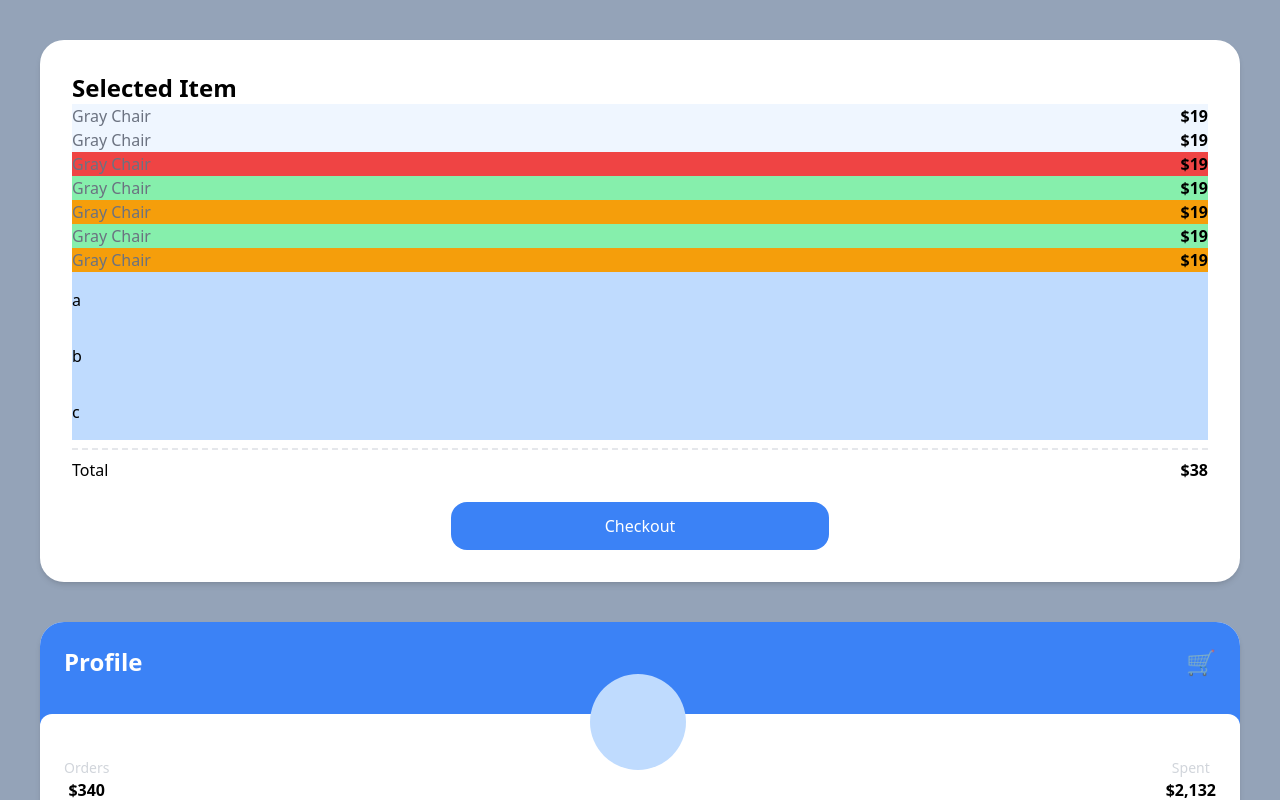
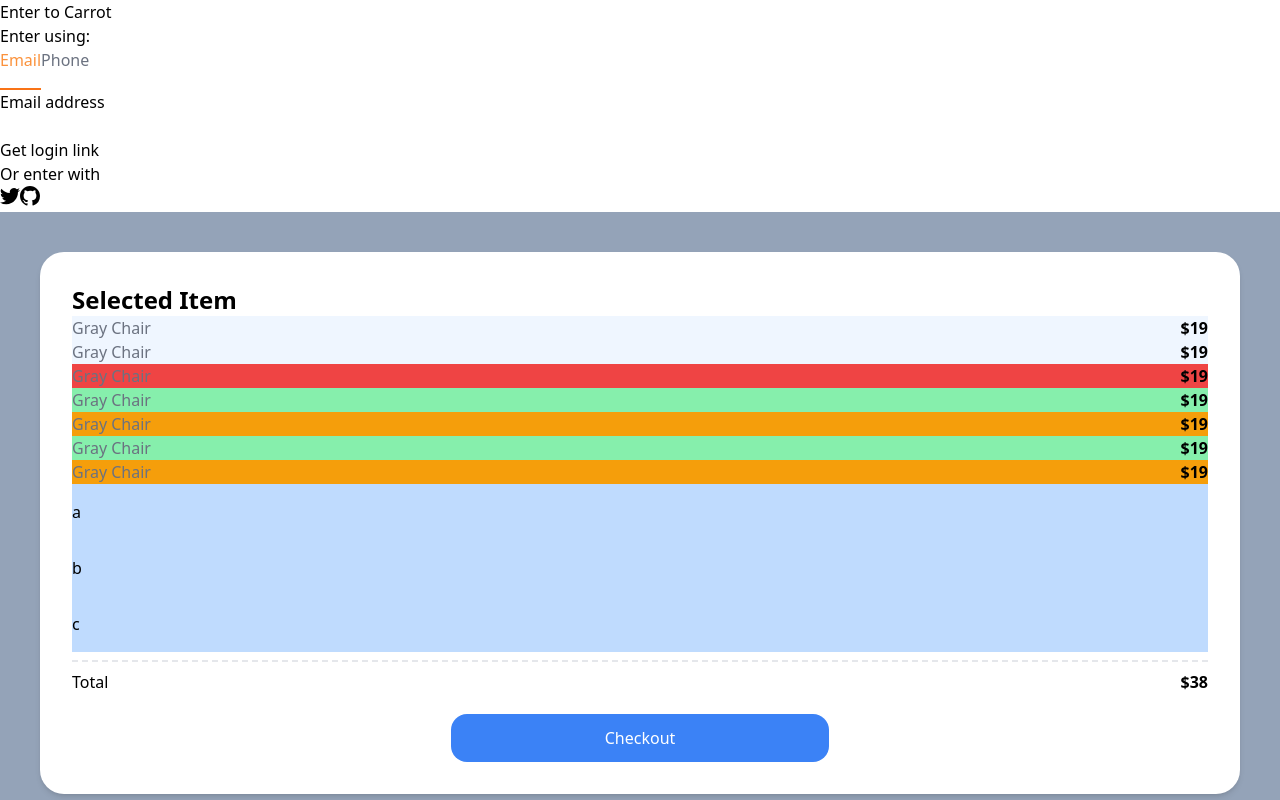
Before and after one commit to ddozza54/carrot-market, a Next.js app: page / in a window 1280 px wide. Shown: the top 800 px of the page. Built offline with nearby package versions, Linux system fonts and the light colour scheme.

Commit message:
5.1 Auth part One - 경우에 따른 className 만들

```diff
--- /dev/null
+++ b/pages/Enter.tsx
@@ -0,0 +1,98 @@
+import { useState } from "react";
+
+function cls(...classnames: string[]) {
+  return classnames.join(" ");
+}
+
+export default function Enter() {
+  const [method, setMethod] = useState<"email" | "phone">("email");
+  const onEmailClick = () => setMethod("email");
+  const onPhoneClick = () => setMethod("phone");
+  return (
+    <div>
+      <h3>Enter to Carrot</h3>
+      <div>
+        <div>
+          <h5>Enter using:</h5>
+          <div>
+            <button
+              className={cls(
+                "pb-4 font-medium border-b-2",
+                method === "email"
+                  ? "border-orange-500 text-orange-400"
+                  : "border-b-transparent text-gray-500"
+              )}
+              onClick={onEmailClick}
+            >
+              Email
+            </button>
+            <button
+              className={cls(
+                "pb-4 font-medium border-b-2",
+                method === "phone"
+                  ? "border-orange-500 text-orange-400"
+                  : "border-b-transparent text-gray-500"
+              )}
+              onClick={onPhoneClick}
+            >
+              Phone
+            </button>
+          </div>
+        </div>
+        <form>
+          <label>
+            {method === "email" ? "Email address" : null}
+            {method === "phone" ? "Phone number" : null}
+          </label>
+          <div>
+            {method === "email" ? <input type="email" required /> : null}
+            {method === "phone" ? (
+              <div>
+                <span>+82</span>
+                <input type="number" required />
+              </div>
+            ) : null}
+          </div>
+          <button>
+            {method === "email" ? "Get login link" : null}
+            {method === "phone" ? "Get one-time password" : null}
+          </button>
+        </form>
+        <div>
+          <div>
+            <div />
+            <div>
+              <span>Or enter with</span>
+            </div>
+          </div>
+          <div>
+            <button>
+              <svg
+                className="w-5 h-5"
+                aria-hidden="true"
+                fill="currentColor"
+                viewBox="0 0 20 20"
+              >
+                <path d="M6.29 18.251c7.547 0 11.675-6.253 11.675-11.675 0-.178 0-.355-.012-.53A8.348 8.348 0 0020 3.92a8.19 8.19 0 01-2.357.646 4.118 4.118 0 001.804-2.27 8.224 8.224 0 01-2.605.996 4.107 4.107 0 00-6.993 3.743 11.65 11.65 0 01-8.457-4.287 4.106 4.106 0 001.27 5.477A4.073 4.073 0 01.8 7.713v.052a4.105 4.105 0 003.292 4.022 4.095 4.095 0 01-1.853.07 4.108 4.108 0 003.834 2.85A8.233 8.233 0 010 16.407a11.616 11.616 0 006.29 1.84" />
+              </svg>
+            </button>
+            <button>
+              <svg
+                className="w-5 h-5"
+                aria-hidden="true"
+                fill="currentColor"
+                viewBox="0 0 20 20"
+              >
+                <path
+                  fillRule="evenodd"
+                  d="M10 0C4.477 0 0 4.484 0 10.017c0 4.425 2.865 8.18 6.839 9.504.5.092.682-.217.682-.483 0-.237-.008-.868-.013-1.703-2.782.605-3.369-1.343-3.369-1.343-.454-1.158-1.11-1.466-1.11-1.466-.908-.62.069-.608.069-.608 1.003.07 1.531 1.032 1.531 1.032.892 1.53 2.341 1.088 2.91.832.092-.647.35-1.088.636-1.338-2.22-.253-4.555-1.113-4.555-4.951 0-1.093.39-1.988 1.029-2.688-.103-.253-.446-1.272.098-2.65 0 0 .84-.27 2.75 1.026A9.564 9.564 0 0110 4.844c.85.004 1.705.115 2.504.337 1.909-1.296 2.747-1.027 2.747-1.027.546 1.379.203 2.398.1 2.651.64.7 1.028 1.595 1.028 2.688 0 3.848-2.339 4.695-4.566 4.942.359.31.678.921.678 1.856 0 1.338-.012 2.419-.012 2.747 0 .268.18.58.688.482A10.019 10.019 0 0020 10.017C20 4.484 15.522 0 10 0z"
+                  clipRule="evenodd"
+                />
+              </svg>
+            </button>
+          </div>
+        </div>
+      </div>
+    </div>
+  );
+}
--- a/pages/index.tsx
+++ b/pages/index.tsx
@@ -1,119 +1,127 @@
-import { Inter } from 'next/font/google'
-
-const inter = Inter({ subsets: ['latin'] })
+import Enter from "./Enter";
 
 export default function Home() {
   return (
-    <div className='bg-slate-400 py-10 px-10 grid gap-10 min-h-screen'>
-      <div className='bg-white p-8 rounded-3xl shadow-md '>
-        <span className='font-extrabold text-2xl'>Selected Item</span>
-        <ul className=''>
-          {[1, 2].map((v, i) =>
-            <div key={i} className='flex justify-between first:bg-blue-50 last:bg-blue-50'>
-              <span className='text-gray-500'>Gray Chair</span>
-              <span className='font-semibold'> $19</span>
+    <>
+      <Enter />
+      <div className="bg-slate-400 py-10 px-10 grid gap-10 min-h-screen">
+        <div className="bg-white p-8 rounded-3xl shadow-md ">
+          <span className="font-extrabold text-2xl">Selected Item</span>
+          <ul className="">
+            {[1, 2].map((v, i) => (
+              <div
+                key={i}
+                className="flex justify-between first:bg-blue-50 last:bg-blue-50"
+              >
+                <span className="text-gray-500">Gray Chair</span>
+                <span className="font-semibold"> $19</span>
               </div>
-          )
-          }
+            ))}
           </ul>
-        <ul className=''>
-          {[1].map((v, i) =>
-            <div key={i} className='flex justify-between only:bg-red-500'>
-              <span className='text-gray-500'>Gray Chair</span>
-              <span className='font-semibold'> $19</span>
+          <ul className="">
+            {[1].map((v, i) => (
+              <div key={i} className="flex justify-between only:bg-red-500">
+                <span className="text-gray-500">Gray Chair</span>
+                <span className="font-semibold"> $19</span>
               </div>
-          )
-          }
+            ))}
           </ul>
-        <ul className=''>
-          {[1, 2, 3, 4].map((v, i) =>
-            <div key={i} className='flex justify-between even:bg-amber-500 odd:bg-green-300'>
-              <span className='text-gray-500'>Gray Chair</span>
-              <span className='font-semibold'> $19</span>
+          <ul className="">
+            {[1, 2, 3, 4].map((v, i) => (
+              <div
+                key={i}
+                className="flex justify-between even:bg-amber-500 odd:bg-green-300"
+              >
+                <span className="text-gray-500">Gray Chair</span>
+                <span className="font-semibold"> $19</span>
               </div>
-          )
-          }
+            ))}
           </ul>
           <ul>
-          {["a", "b", "c", ""].map((v, i) => <li key={i} className='bg-blue-200 py-4 empty:hidden'>{v}</li>)}
+            {["a", "b", "c", ""].map((v, i) => (
+              <li key={i} className="bg-blue-200 py-4 empty:hidden">
+                {v}
+              </li>
+            ))}
           </ul>
-        <div className='mt-2 pt-2 border-t-2 border-dashed flex justify-between'>
-          <span >Total</span>
-          <span className='font-semibold'> $38</span>
+          <div className="mt-2 pt-2 border-t-2 border-dashed flex justify-between">
+            <span>Total</span>
+            <span className="font-semibold"> $38</span>
           </div>
-        <div className='hover:bg-teal-400 bg-blue-500 p-3 mt-5 w-1/3 rounded-2xl text-center mx-auto'>
-          <span className='text-white'>Checkout</span>
+          <div className="hover:bg-teal-400 bg-blue-500 p-3 mt-5 w-1/3 rounded-2xl text-center mx-auto">
+            <span className="text-white">Checkout</span>
           </div>
         </div>
 
-      <div className='bg-white overflow-hidden rounded-3xl shadow-md '>
-        <div className=' bg-blue-500 flex justify-between p-6 pb-14'>
-          <h4 className='font-semibold text-2xl text-white '>Profile</h4>
-          <span className='text-2xl'>🛒</span>
+        <div className="bg-white overflow-hidden rounded-3xl shadow-md ">
+          <div className=" bg-blue-500 flex justify-between p-6 pb-14">
+            <h4 className="font-semibold text-2xl text-white ">Profile</h4>
+            <span className="text-2xl">🛒</span>
           </div>
-        <div className='bg-white p-6 relative -top-5 rounded-xl'>
-          <div className='flex justify-between items-end relative -mt-16 '>
-            <div className='flex  flex-col  items-center justify-between '>
-              <span className='text-gray-300 text-sm'>Orders</span>
-              <span className='font-semibold'>$340</span>
+          <div className="bg-white p-6 relative -top-5 rounded-xl">
+            <div className="flex justify-between items-end relative -mt-16 ">
+              <div className="flex  flex-col  items-center justify-between ">
+                <span className="text-gray-300 text-sm">Orders</span>
+                <span className="font-semibold">$340</span>
               </div>
-            <div className='w-24 h-24 rounded-full bg-blue-200 mb-8 ' />
-            <div className='flex flex-col  items-center  justify-between'>
-              <span className='text-gray-300 text-sm'>Spent</span>
-              <span className='font-semibold'>$2,132</span>
+              <div className="w-24 h-24 rounded-full bg-blue-200 mb-8 " />
+              <div className="flex flex-col  items-center  justify-between">
+                <span className="text-gray-300 text-sm">Spent</span>
+                <span className="font-semibold">$2,132</span>
               </div>
             </div>
             <div>
-            <div className='flex flex-col items-center'>
-              <span className='font-semibold text-lg'>Tony Molly</span>
-              <span className='text-gray-500 text-sm'>미국</span>
+              <div className="flex flex-col items-center">
+                <span className="font-semibold text-lg">Tony Molly</span>
+                <span className="text-gray-500 text-sm">미국</span>
               </div>
-
             </div>
-
           </div>
         </div>
 
-      <div className='bg-white p-6 rounded-3xl shadow-md '>
-        <div className='flex mb-5 justify-between items-center' >
+        <div className="bg-white p-6 rounded-3xl shadow-md ">
+          <div className="flex mb-5 justify-between items-center">
             <span>🔙</span>
-          <div className='flex items-center space-x-3'>
-            <span className='font-semibold  '>⭐ 4.9</span>
-            <span className='p-2 shadow-md '>❤️</span>
+            <div className="flex items-center space-x-3">
+              <span className="font-semibold  ">⭐ 4.9</span>
+              <span className="p-2 shadow-md ">❤️</span>
             </div>
           </div>
-        <div className='bg-zinc-400 h-72 mb-5'></div>
-        <div className='flex flex-col'>
-          <span className='font-semibold text-lg'>Swonn Lounge</span>
-          <span className='text-xs text-gray-400'>Chair</span>
+          <div className="bg-zinc-400 h-72 mb-5"></div>
+          <div className="flex flex-col">
+            <span className="font-semibold text-lg">Swonn Lounge</span>
+            <span className="text-xs text-gray-400">Chair</span>
 
-          <div className='flex justify-between'>
-            <div className='space-x-2 mt-6'>
-              <button className='w-5 h-5 rounded-full bg-yellow-500 focus:ring-2 ring-amber-600 ring-offset-2 transition' />
-              <button className='w-5 h-5 rounded-full bg-indigo-500' />
-              <button className='w-5 h-5 rounded-full bg-teal-500' />
+            <div className="flex justify-between">
+              <div className="space-x-2 mt-6">
+                <button className="w-5 h-5 rounded-full bg-yellow-500 focus:ring-2 ring-amber-600 ring-offset-2 transition" />
+                <button className="w-5 h-5 rounded-full bg-indigo-500" />
+                <button className="w-5 h-5 rounded-full bg-teal-500" />
               </div>
-            <div className='space-x-4'>
-              <button className='aspect-square w-8 rounded-lg font-medium bg-blue-200'>-</button>
-              <span className='font-semibold'>1</span>
-              <button className='aspect-square w-8 rounded-lg font-medium bg-blue-200'>+</button>
+              <div className="space-x-4">
+                <button className="aspect-square w-8 rounded-lg font-medium bg-blue-200">
+                  -
+                </button>
+                <span className="font-semibold">1</span>
+                <button className="aspect-square w-8 rounded-lg font-medium bg-blue-200">
+                  +
+                </button>
               </div>
-
             </div>
           </div>
 
           <div>
-          <div className='flex items-center justify-between'>
-            <span className='text-3xl font-bold'>$450</span>
-            <button className=' bg-blue-500 font-semibold  text-white rounded-xl px-10 py-4'>Add to Chart</button>
+            <div className="flex items-center justify-between">
+              <span className="text-3xl font-bold">$450</span>
+              <button className=" bg-blue-500 font-semibold  text-white rounded-xl px-10 py-4">
+                Add to Chart
+              </button>
             </div>
           </div>
         </div>
 
-
-      <div className='bg-white p-6 rounded-3xl shadow-md '>
-
+        <div className="bg-white p-6 rounded-3xl shadow-md "></div>
       </div>
-    </div>
+    </>
   );
 }
```
Lines whose indentation alone changed are shown as unchanged.
